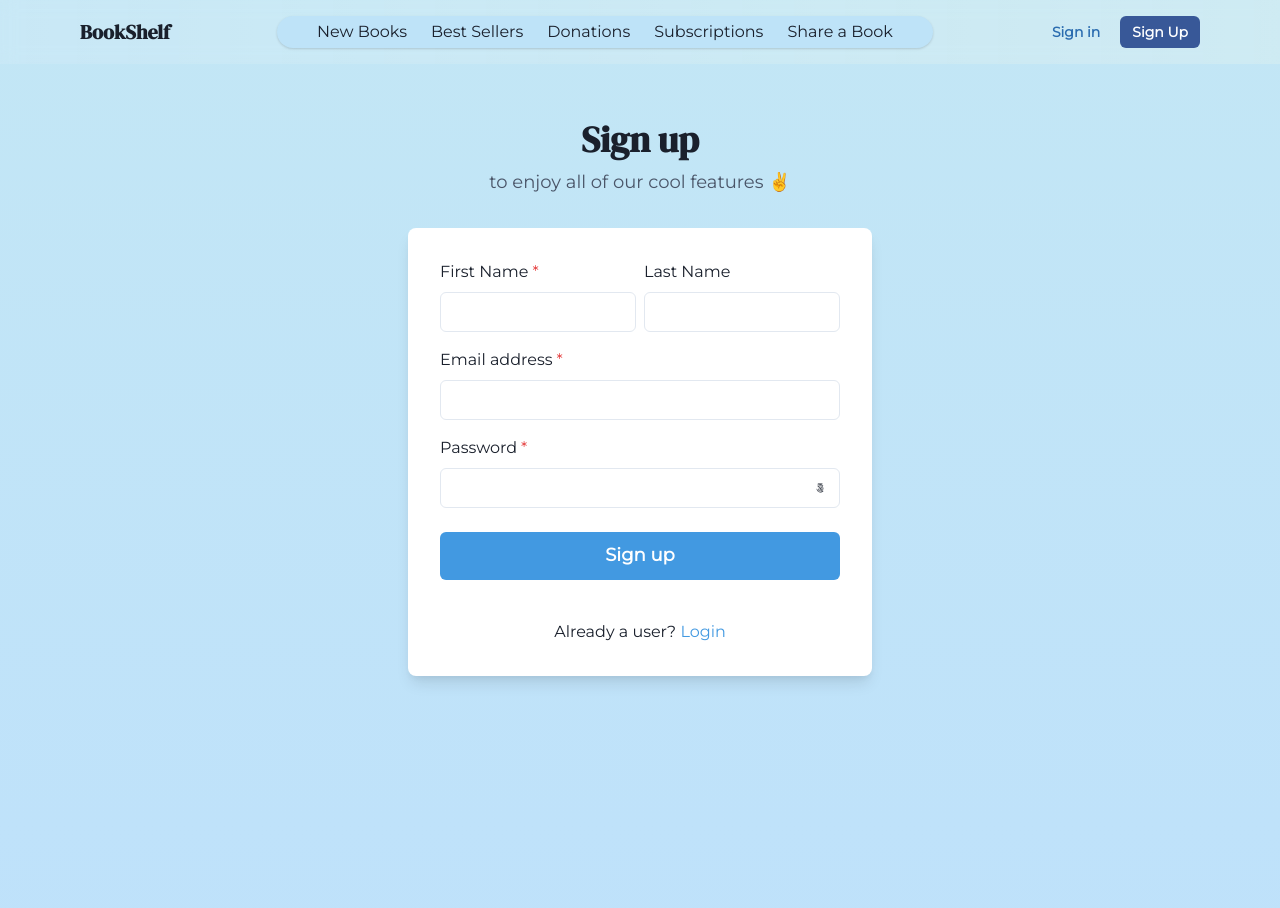
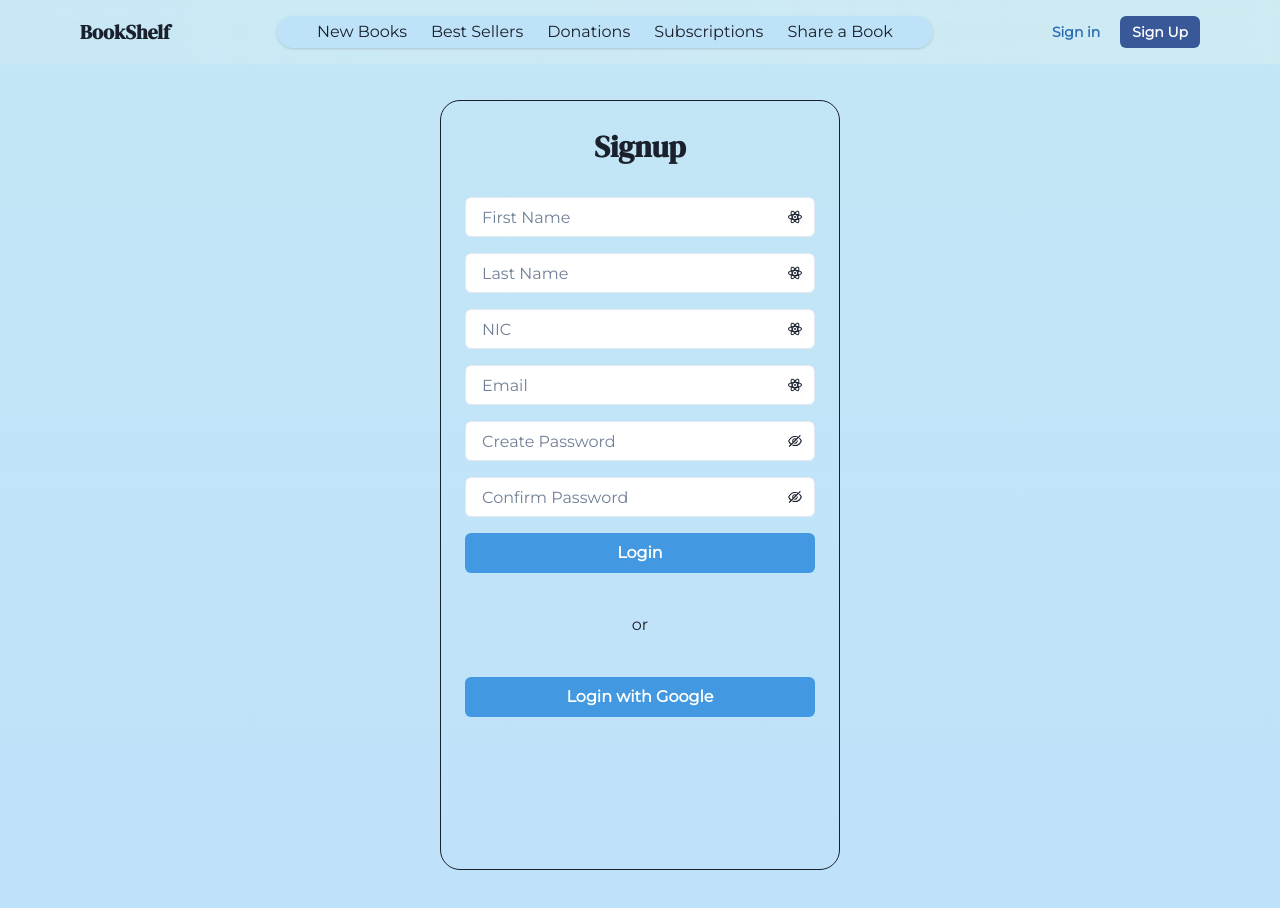
Before and after one commit to TharinduEpaz/bookshelf, a React (Vite) app in the folder bookshelf/: page /register in a window 1280 px wide. Shown: the top 908 px of the page. Built offline with nearby package versions, Linux system fonts and the light colour scheme.

Commit message:
edit login and sign up page

```diff
--- a/bookshelf/package.json
+++ b/bookshelf/package.json
@@ -10,6 +10,7 @@
     "preview": "vite preview"
   },
   "dependencies": {
+    "@chakra-ui/icons": "^2.0.19",
     "@chakra-ui/react": "^2.7.1",
     "@chakra-ui/theme": "^3.1.2",
     "@emotion/react": "^11.11.1",
--- a/bookshelf/src/pages/Home.jsx
+++ b/bookshelf/src/pages/Home.jsx
@@ -6,6 +6,7 @@ import bookgirl from "../assets/bookgirl.png";
 import { FaBookOpen, FaFire, FaHeart } from "react-icons/fa";
 import { BsStars } from "react-icons/bs";
 import { ImBooks } from "react-icons/im";
+
 
 
 
--- a/bookshelf/src/pages/Login.jsx
+++ b/bookshelf/src/pages/Login.jsx
@@ -11,7 +11,14 @@ import {
   Heading,
   Text,
   useColorModeValue,
+  InputGroup,
+  InputRightElement,
 } from '@chakra-ui/react';
+import bookgirl from "../assets/bookgirl.png";
+import { RiReactjsLine } from "react-icons/ri";
+import { AiOutlineEye } from "react-icons/ai";
+
+
 
 export default function SimpleCard() {
   return (
@@ -19,43 +26,81 @@ export default function SimpleCard() {
       minH={'100vh'}
 
       justify={'center'}
-      >
-      <Stack spacing={8} mx={'auto'} maxW={'lg'} py={12} px={6}>
+    >
+
+      <Stack
+        spacing={8}
+        mx={'auto'}
+        maxW={'lg'}
+        py={12}
+        px={6}
+        border={'1px'}
+        borderRadius={20}
+        width={400}
+        height={"auto"}
+        marginTop={30}
+        bg={useColorModeValue('blure')}>
+
         <Stack align={'center'}>
-          <Heading fontSize={'4xl'}>Sign in to your account</Heading>
-          <Text fontSize={'lg'} color={'gray.600'}>
-            to enjoy all of our cool <Link color={'blue.400'}>features</Link> ✌️
-          </Text>
+          <Heading fontSize={'3xl'} marginTop={-5}>Login</Heading>
         </Stack>
-        <Box
-          rounded={'lg'}
-          bg={useColorModeValue('white', 'gray.700')}
-          boxShadow={'lg'}
-          p={8}>
+        <Box>
           <Stack spacing={4}>
             <FormControl id="email">
-              <FormLabel>Email address</FormLabel>
-              <Input type="email" />
+              <InputGroup>
+                <Input type="email"
+                  placeholder='Email'
+                  bg={useColorModeValue('white')}/>
+
+                <InputRightElement>
+                  <RiReactjsLine/>
+                </InputRightElement>
+              </InputGroup>
             </FormControl>
+
             <FormControl id="password">
-              <FormLabel>Password</FormLabel>
-              <Input type="password" />
+              <InputGroup>
+                <Input type="password"
+                  placeholder='Password'
+                  bg={useColorModeValue('white')} />
+
+                <InputRightElement>
+                  <AiOutlineEye />
+                </InputRightElement>
+
+              </InputGroup>
             </FormControl>
+
             <Stack spacing={10}>
               <Stack
                 direction={{ base: 'column', sm: 'row' }}
                 align={'start'}
-                justify={'space-between'}>
+                justify={'space-between'}
+                marginTop={10}>
+
                 <Checkbox>Remember me</Checkbox>
+
                 <Link color={'blue.400'}>Forgot password?</Link>
               </Stack>
+
               <Button
                 bg={'blue.400'}
                 color={'white'}
                 _hover={{
                   bg: 'blue.500',
                 }}>
-                Sign in
+                Login
+
+              </Button>
+
+              <p align='center'>or</p>
+              <Button
+                bg={'blue.400'}
+                color={'white'}
+                _hover={{
+                  bg: 'blue.500',
+                }}>
+                Login with Google
               </Button>
             </Stack>
           </Stack>
--- a/bookshelf/src/pages/Register.jsx
+++ b/bookshelf/src/pages/Register.jsx
@@ -4,7 +4,6 @@ import {
   FormControl,
   FormLabel,
   Input,
-  InputGroup,
   HStack,
   InputRightElement,
   Stack,
@@ -13,11 +12,16 @@ import {
   Text,
   useColorModeValue,
   Link,
+  InputGroup,
 } from '@chakra-ui/react';
 
 import { useState } from 'react';
 //import { ViewIcon, ViewOffIcon } from '@chakra-ui/icons';
-import { Fa500Px } from 'react-icons/fa';
+import { AiOutlineEyeInvisible } from 'react-icons/ai';
+import { RiReactjsLine } from "react-icons/ri";
+import { AiOutlineEye } from "react-icons/ai";
+
+
 
 export default function SignupCard() {
   const [showPassword, setShowPassword] = useState(false);
@@ -28,55 +32,130 @@ export default function SignupCard() {
 
       justify={'center'}
       >
-      <Stack spacing={8} mx={'auto'} maxW={'lg'} py={12} px={6}>
+      <Stack
+        spacing={8}
+        mx={'auto'}
+        maxW={'lg'}
+        py={12}
+        px={6}
+        border={'1px'}
+        borderRadius={20}
+        width={400}
+        height={"auto"}
+        marginTop={30}
+        bg={useColorModeValue('blure')}>
+
         <Stack align={'center'}>
-          <Heading fontSize={'4xl'} textAlign={'center'}>
-            Sign up
-          </Heading>
-          <Text fontSize={'lg'} color={'gray.600'}>
-            to enjoy all of our cool features ✌️
-          </Text>
+          <Heading fontSize={'3xl'} marginTop={-5}>Signup</Heading>
         </Stack>
-        <Box
-          rounded={'lg'}
-          bg={useColorModeValue('white', 'gray.700')}
-          boxShadow={'lg'}
-          p={8}>
+        <Box>
           <Stack spacing={4}>
-            <HStack>
-              <Box>
-                <FormControl id="firstName" isRequired>
-                  <FormLabel>First Name</FormLabel>
-                  <Input type="text" />
-                </FormControl>
-              </Box>
-              <Box>
-                <FormControl id="lastName">
-                  <FormLabel>Last Name</FormLabel>
-                  <Input type="text" />
-                </FormControl>
-              </Box>
-            </HStack>
-            <FormControl id="email" isRequired>
-              <FormLabel>Email address</FormLabel>
-              <Input type="email" />
+
+            <FormControl id="firstName">
+              <InputGroup>
+                <Input type="text"
+                  placeholder='First Name'
+                  bg={useColorModeValue('white')} />
+
+                <InputRightElement>
+                  <RiReactjsLine />
+                </InputRightElement>
+              </InputGroup>
             </FormControl>
+
+            <FormControl id="lastName">
+              <InputGroup>
+                <Input type="text"
+                  placeholder='Last Name'
+                  bg={useColorModeValue('white')} />
+
+                <InputRightElement>
+                  <RiReactjsLine />
+                </InputRightElement>
+              </InputGroup>
+            </FormControl>
+
+            <FormControl id="nic">
+              <InputGroup>
+                <Input type="text"
+                  placeholder='NIC'
+                  bg={useColorModeValue('white')} />
+
+                <InputRightElement>
+                  <RiReactjsLine />
+                </InputRightElement>
+              </InputGroup>
+            </FormControl>
+
+            <FormControl id="email">
+              <InputGroup>
+                <Input type="email"
+                  placeholder='Email'
+                  bg={useColorModeValue('white')} />
+
+                <InputRightElement>
+                  <RiReactjsLine />
+                </InputRightElement>
+              </InputGroup>
+            </FormControl>
+
+
             <FormControl id="password" isRequired>
-              <FormLabel>Password</FormLabel>
               <InputGroup>
-                <Input type={showPassword ? 'text' : 'password'} />
+                <Input type={showPassword ? 'text' : 'password'}
+                  placeholder='Create Password'
+                  bg={useColorModeValue('white')} />
                 <InputRightElement h={'full'}>
                   <Button
-                    variant={'ghost'}
+                    variant={''}
+                    size={"xlarge"}
                     onClick={() =>
                       setShowPassword((showPassword) => !showPassword)
                     }>
-                    {showPassword ? <Fa500Px/> : <Fa500Px/>}
+                    {showPassword ? <AiOutlineEye /> : <AiOutlineEyeInvisible />}
                   </Button>
                 </InputRightElement>
               </InputGroup>
             </FormControl>
-            <Stack spacing={10} pt={2}>
+
+            <FormControl id="password" isRequired>
+              <InputGroup>
+                <Input type={showPassword ? 'text' : 'password'}
+                  placeholder='Confirm Password'
+                  bg={useColorModeValue('white')} />
+                <InputRightElement h={'full'}>
+                  <Button
+                    variant={''}
+                    size={"xlarge"}
+                    onClick={() =>
+                      setShowPassword((showPassword) => !showPassword)
+                    }>
+                    {showPassword ? <AiOutlineEye /> : <AiOutlineEyeInvisible />}
+                  </Button>
+                </InputRightElement>
+              </InputGroup>
+            </FormControl>
+
+            <Stack spacing={10}>
+              <Button
+                bg={'blue.400'}
+                color={'white'}
+                _hover={{
+                  bg: 'blue.500',
+                }}>
+                Login
+              </Button>
+              <p align='center'>or</p>
+              <Button
+                bg={'blue.400'}
+                color={'white'}
+                _hover={{
+                  bg: 'blue.500',
+                }}>
+                Login with Google
+              </Button>
+            </Stack>
+            {/* <Stack spacing={10} pt={2}>
               <Button
                 loadingText="Submitting"
                 size="lg"
@@ -87,12 +166,12 @@ export default function SignupCard() {
                 }}>
                 Sign up
               </Button>
-            </Stack>
-            <Stack pt={6}>
+            </Stack> */}
+            {/* <Stack pt={6}>
               <Text align={'center'}>
                 Already a user? <Link color={'blue.400'}>Login</Link>
               </Text>
-            </Stack>
+            </Stack> */}
           </Stack>
         </Box>
       </Stack>
--- /dev/null
+++ b/package.json
@@ -0,0 +1,5 @@
+{
+  "dependencies": {
+    "@chakra-ui/icons": "^2.0.19"
+  }
+}
```
Also changed, not shown: 2 other files (tests, documents, lock files or other folders).
